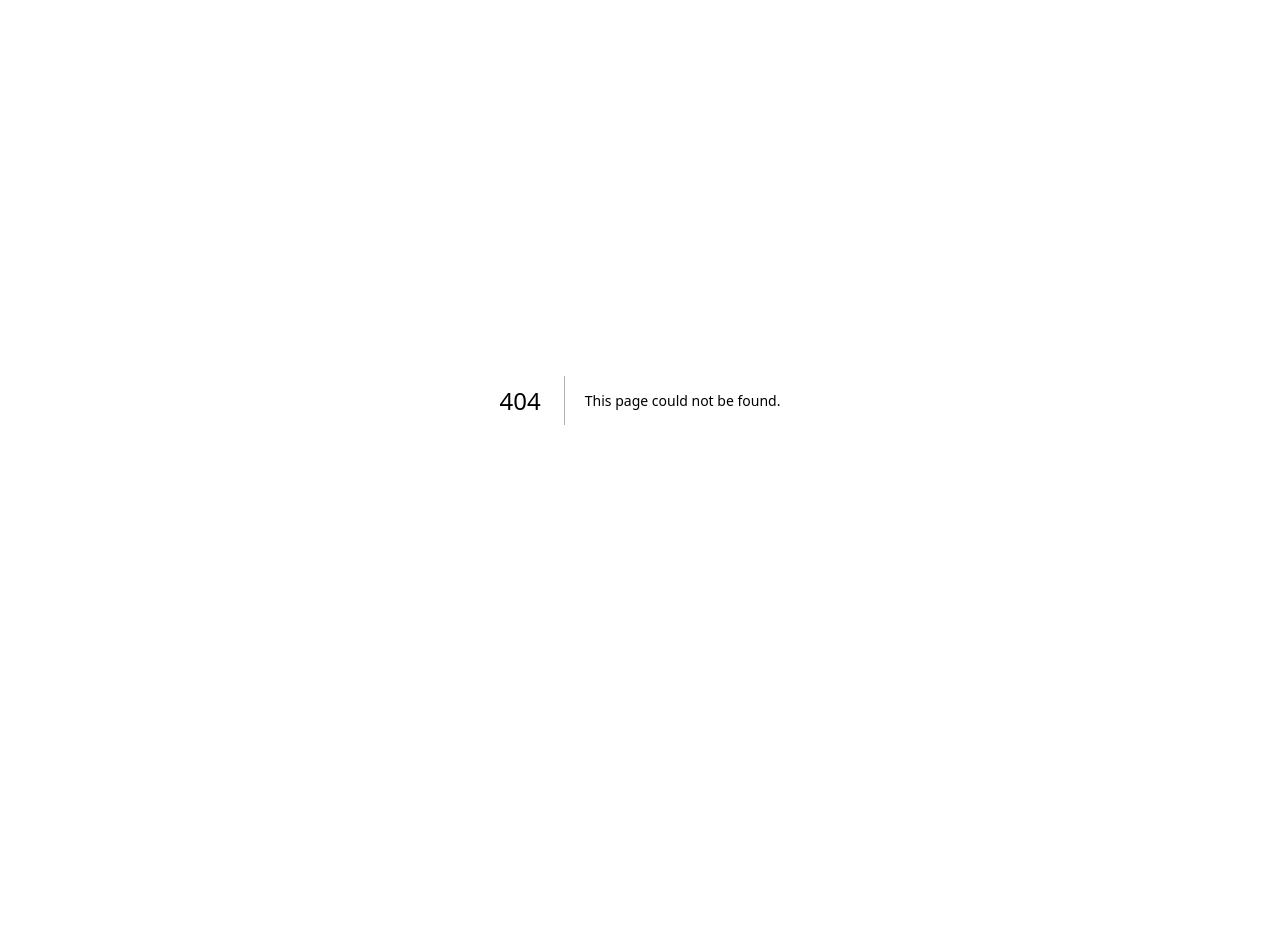
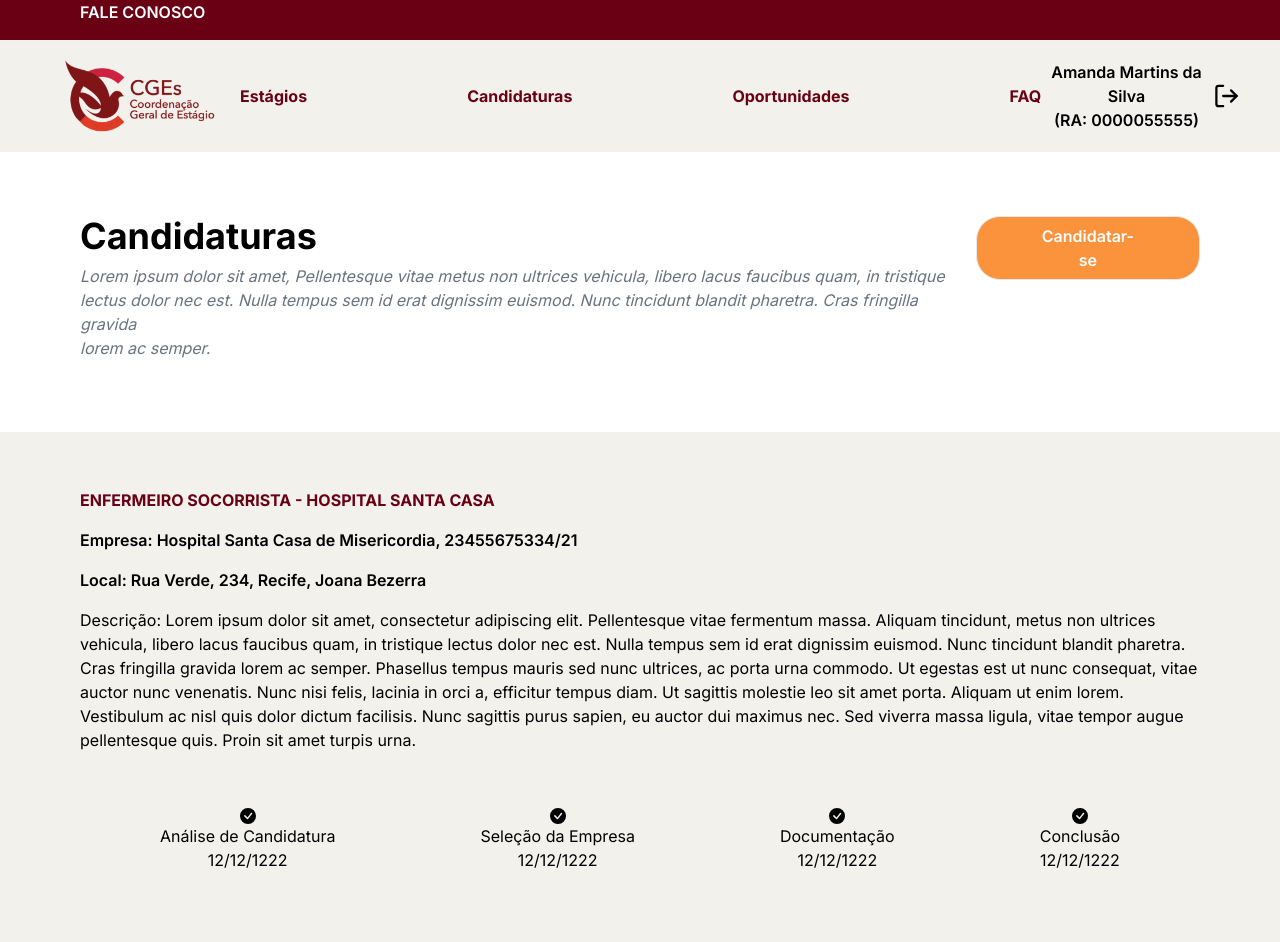
Before and after one commit to SIN-disciplina-PI5/CGES-frontend, a Next.js app: page /studentAplly in a window 1280 px wide. Before the commit this address had no page. Shown: the top 942 px of the page. Before the commit the page ends 800 px from the top, so only its background shows below. Built offline with nearby package versions, Linux system fonts and the light colour scheme.

Commit message:
student pages

```diff
--- /dev/null
+++ b/src/app/studentAplly/page.tsx
@@ -0,0 +1,53 @@
+import Link from "next/link"
+import {BsFillCheckCircleFill} from 'react-icons/bs'
+import HeaderStudent from "@/components/headerStudent"
+
+export default function studentAplly() {
+    return (
+        <main className="h-screen  justify-center">
+            <HeaderStudent />
+
+            <div className="flex justify-between py-16 px-20">
+                <div>
+                    <p className="text-4xl font-bold">Candidaturas</p>
+                    <p className="py-2 italic text-gray-500">Lorem ipsum dolor sit amet, Pellentesque vitae  metus non ultrices vehicula, libero lacus faucibus quam, in tristique <br /> lectus dolor nec est. Nulla  tempus sem id erat dignissim euismod. Nunc tincidunt blandit pharetra. Cras fringilla gravida <br /> lorem ac semper.</p>
+                </div>
+                <button className="px-14 h-16 border text-center bg-orange-400 text-white font-semibold rounded-3xl">Candidatar-se</button>
+            </div>
+            <div className="flex justify-between flex-col px-20 py-12 bg-grey-fg">
+                <div>
+                    <p className="py-2 text-red-fg font-bold">ENFERMEIRO SOCORRISTA - HOSPITAL SANTA CASA</p>
+                    <p className="py-2 font-semibold">Empresa: Hospital Santa Casa de Misericordia, 23455675334/21</p>
+                    <p className="py-2 font-semibold">Local: Rua Verde, 234, Recife, Joana Bezerra</p>
+                    <p className="py-2">Descrição: Lorem ipsum dolor sit amet, consectetur adipiscing elit. Pellentesque vitae fermentum massa. Aliquam tincidunt, metus non ultrices vehicula, libero lacus faucibus quam, in tristique lectus dolor nec est. Nulla tempus sem id erat dignissim euismod. Nunc tincidunt blandit pharetra. Cras fringilla gravida lorem ac semper. Phasellus tempus mauris sed nunc ultrices, ac porta urna commodo. Ut egestas est ut nunc consequat, vitae auctor nunc venenatis. Nunc nisi felis, lacinia in orci a, efficitur tempus diam. Ut sagittis molestie leo sit amet porta. Aliquam ut enim lorem. Vestibulum ac nisl quis dolor dictum facilisis. Nunc sagittis purus sapien, eu auctor dui maximus nec. Sed viverra massa ligula, vitae tempor augue pellentesque quis. Proin sit amet turpis urna.
+                    </p>
+                </div>
+                <div className="py-12 px-20 flex justify-between">
+                    <div className="flex flex-col justify-center items-center">
+                        <BsFillCheckCircleFill/>
+                        <p>Análise de Candidatura</p>
+                        <p>12/12/1222</p>
+                    </div>
+                    <div className="flex flex-col justify-center items-center">
+                        <BsFillCheckCircleFill/>
+                        <p>Seleção da Empresa</p>
+                        <p>12/12/1222</p>
+                    </div>
+                    <div className="flex flex-col justify-center items-center">
+                        <BsFillCheckCircleFill/>
+                        <p>Documentação</p>
+                        <p>12/12/1222</p>
+                    </div>
+                    <div className="flex flex-col justify-center items-center">
+                        <BsFillCheckCircleFill/>
+                        <p>Conclusão</p>
+                        <p>12/12/1222</p>
+                    </div>
+                </div>
+                <div className="py-6 right-0">
+                    <button className="px-16 py-2 border bg-red-fg text-white font-semibold rounded-xl">Cancelar</button>
+                </div>
+            </div>
+        </main>
+    )
+}
--- /dev/null
+++ b/src/app/studentPannel/page.tsx
@@ -0,0 +1,35 @@
+import Link from "next/link"
+
+import HeaderStudent from "@/components/headerStudent"
+
+
+export default function studentPannel() {
+    return (
+        <main className="h-screen  justify-center">
+            <HeaderStudent/>
+
+            <div className="flex justify-between p-20">
+                <p className="text-4xl font-bold">Estágios</p>
+                <button className="px-14 py-4 border bg-orange-400 text-white font-semibold rounded-3xl">+ Novo Estágio</button>
+            </div>
+            <div className="flex justify-between p-20 bg-grey-fg">
+                <div>
+                    <p className="text-red-fg font-bold">00356 - ESTÁGIO EM ENFERMAGEM DA FAMÍLIA </p>
+                    <p className="font-semibold">Posto de Saúde Nonono </p>
+                    <p>Início: 12/12/2023 </p>
+                    <p>Fim: 12/12/2023 </p>
+                </div>
+                <button className="px-16 py-2 border bg-red-fg text-white font-semibold rounded-xl">Documentos</button>
+            </div>
+            <div className="flex justify-between p-20 bg-grey-fg">
+                <div>
+                    <p className="text-red-fg font-bold">00356 - ESTÁGIO EM ENFERMAGEM DA FAMÍLIA </p>
+                    <p className="font-semibold">Posto de Saúde Nonono </p>
+                    <p>Início: 12/12/2023 </p>
+                    <p>Fim: 12/12/2023 </p>
+                </div>
+                <button className="px-16 py-2 border bg-red-fg text-white font-semibold rounded-xl">Documentos</button>
+            </div>
+        </main>
+    )
+}
--- /dev/null
+++ b/src/components/headerStudent.tsx
@@ -0,0 +1,32 @@
+import Image from "next/image"
+import Link from "next/link"
+import { FiLogOut } from 'react-icons/fi'
+
+const HeaderStudent = () => {
+    return (
+        <nav className="w-full ">
+            <div className="w-full h-10 bg-red-fg">
+                <span className="px-20 uppercase text-white font-semibold">Fale conosco</span>
+            </div>
+
+            <div className="w-full h-28 flex items-center justify-between px-10 bg-grey-fg">
+                <Image src={'/logo.png'} alt='logo' width={200} height={200} />
+                <ul className="w-2/3 flex gap-40">
+                    <li className="text-red-fg font-bold "><Link href={'/'}>Estágios</Link></li>
+                    <li className="text-red-fg font-bold "><Link href={'/studentAplly'}>Candidaturas</Link></li>
+                    <li className="text-red-fg font-bold "><Link href={'/'}>Oportunidades</Link></li>
+                    <li className="text-red-fg font-bold "><Link href={'/'}>FAQ</Link></li>
+                </ul>
+                <div className="flex flex-col text-center font-semibold">
+                <p>Amanda Martins da Silva</p>
+                <p>(RA: 0000055555)</p>
+                </div>
+                <FiLogOut size={30}/>
+            </div>
+
+        </nav>
+
+    )
+}
+
+export default HeaderStudent
--- a/tailwind.config.ts
+++ b/tailwind.config.ts
@@ -13,6 +13,11 @@ const config: Config = {
         "gradient-conic":
           "conic-gradient(from 180deg at 50% 50%, var(--tw-gradient-stops))",
       },
+      screens: {
+        'tablet': '640px',
+        'laptop': '1024px',
+        'desktop': '1280px',
+      },
       colors: {
         "red-fg": "#690013",
         "grey-fg": "#F2F1EC",
```
Also changed, not shown: 2 other files (tests, documents, lock files or other folders).
